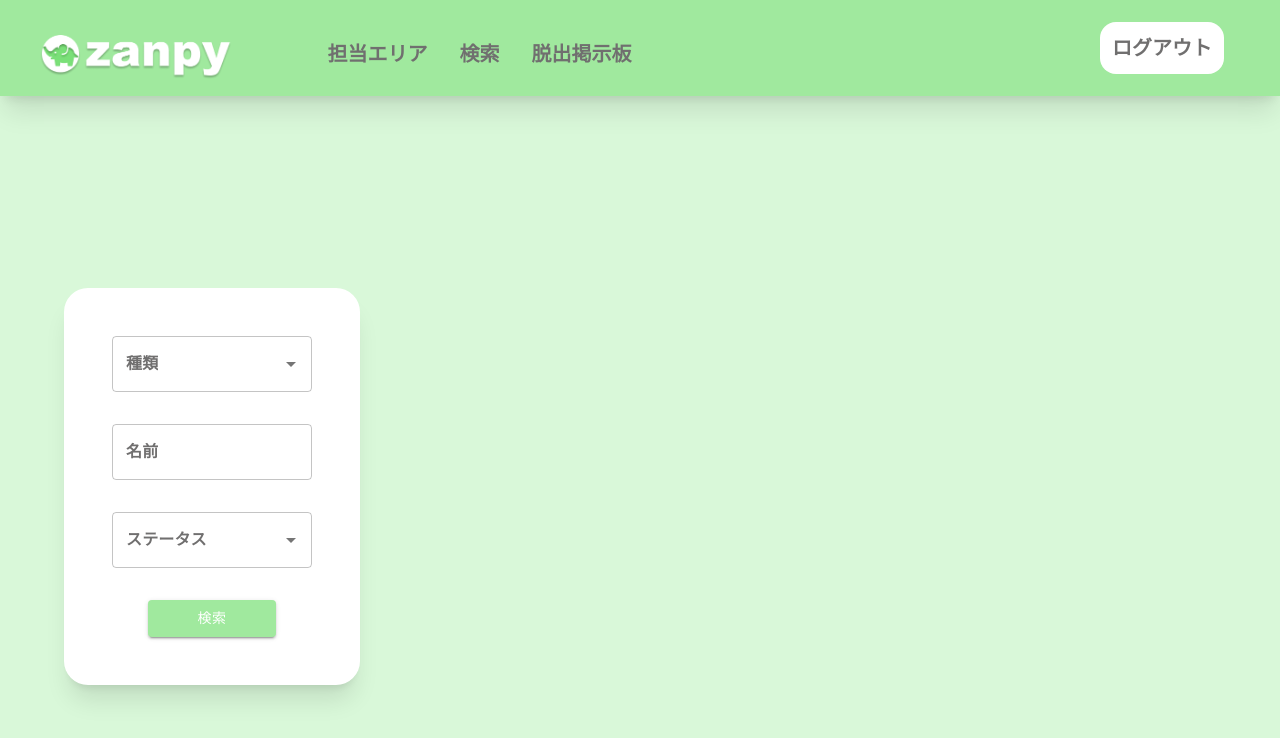
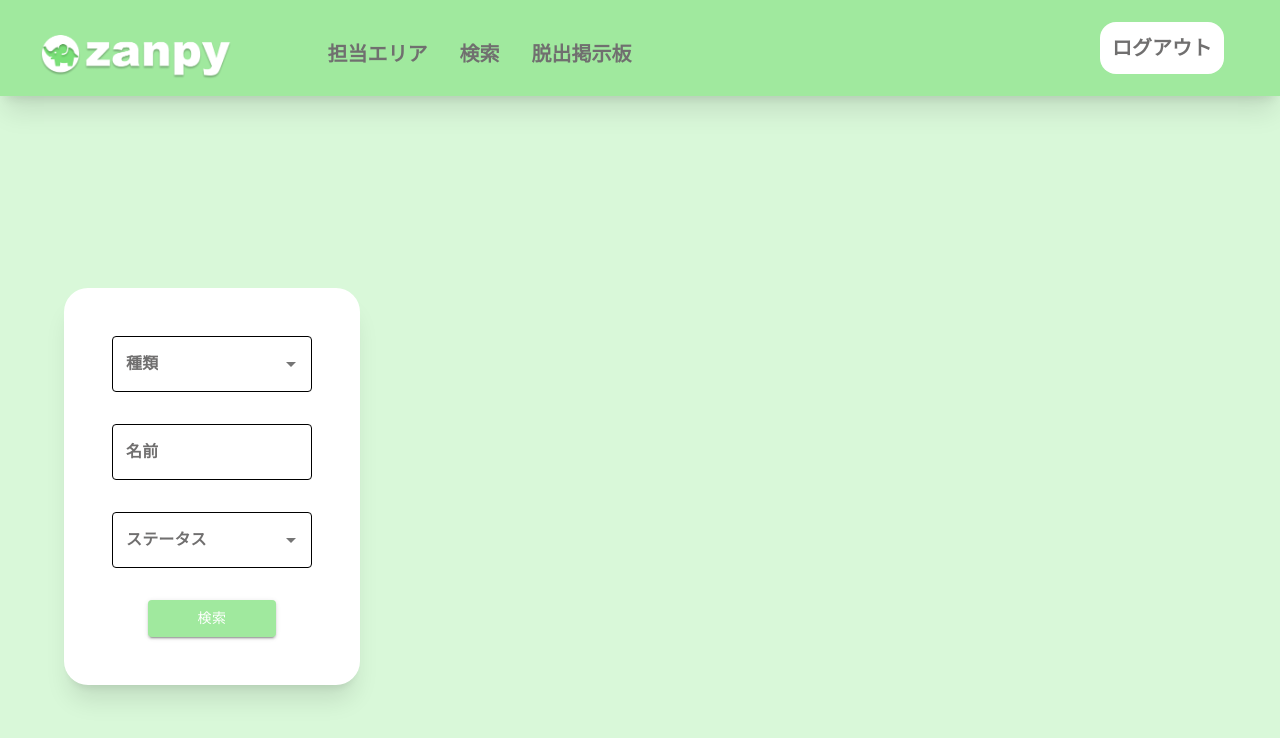
Before and after one commit to Fuuma0000/zanpy, a React (Create React App) app: page / in a window 1280 px wide. Both pictures are taken after typing "name@example.com", "Sample" into the empty fields and a click on the button "ログイン". Shown: the top 738 px of the page. Built offline with nearby package versions, Linux system fonts and the light colour scheme.

Commit message:
[update]外枠を黒色に

```diff
--- a/src/components/SearchBox.jsx
+++ b/src/components/SearchBox.jsx
@@ -11,7 +11,12 @@ const SearchBox = () => {
         <Autocomplete
           disablePortal
           options={types}
-          sx={{ width: 200 }}
+          sx={{
+            width: 200,
+            "& .MuiOutlinedInput-root .MuiOutlinedInput-notchedOutline": {
+              borderColor: "black",
+            },
+          }}
           renderInput={(params) => (
             <TextField
               {...params}
@@ -25,10 +30,16 @@ const SearchBox = () => {
             />
           )}
         />
+
         <TextField
           id='outlined-basic'
           label='名前'
-          sx={{ width: 200 }}
+          sx={{
+            width: 200,
+            "& .MuiOutlinedInput-root .MuiOutlinedInput-notchedOutline": {
+              borderColor: "black",
+            },
+          }}
           variant='outlined'
           InputLabelProps={{
             style: {
@@ -40,7 +51,12 @@ const SearchBox = () => {
         <Autocomplete
           disablePortal
           options={status}
-          sx={{ width: 200 }}
+          sx={{
+            width: 200,
+            "& .MuiOutlinedInput-root .MuiOutlinedInput-notchedOutline": {
+              borderColor: "black",
+            },
+          }}
           renderInput={(params) => (
             <TextField
               {...params}
```
